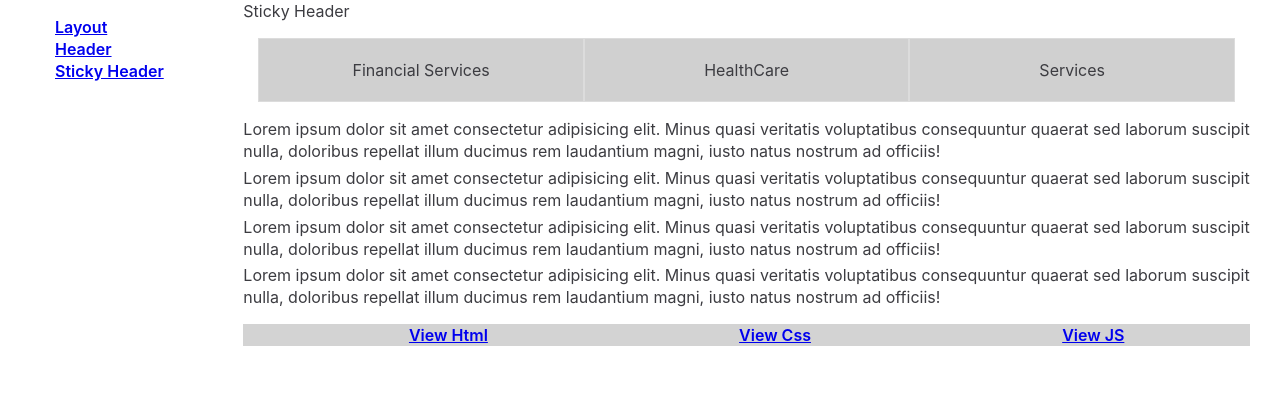
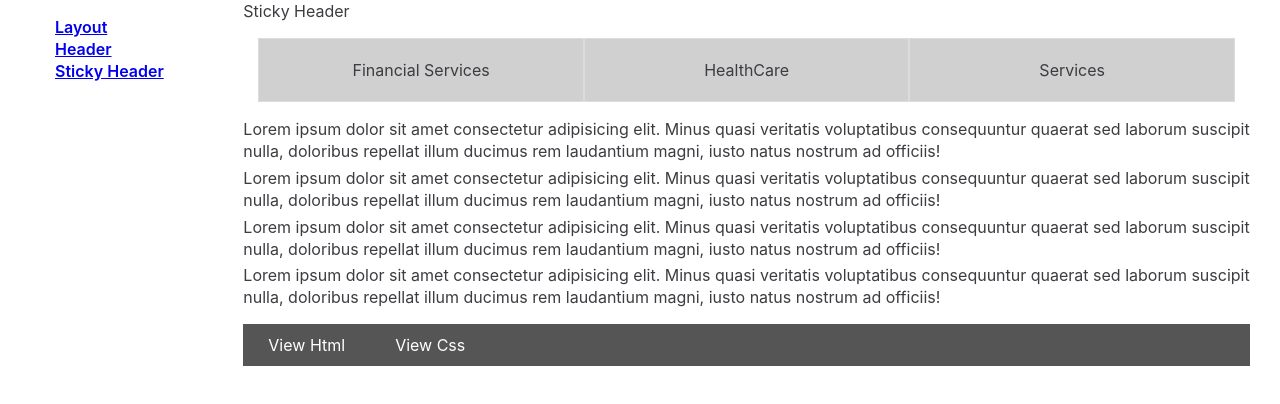
Before and after one commit to sadhna23/vue_boilerplate_atomic_design, a Vue app: page /sticky in a window 1280 px wide. Shown: the top 404 px of the page. Built offline with nearby package versions, Linux system fonts and the light colour scheme; a web font is replaced by a local one.

Commit message:
Implemented tab view

```diff
--- a/src/components/molecules/childRouting.vue
+++ b/src/components/molecules/childRouting.vue
@@ -1,15 +1,12 @@
 <template>
   <div>
-    <ul class="code">
-      <li>
-        <router-link :to="{name:`${compName}.Html`}">View Html</router-link>
-      </li>
-      <li>
-        <router-link :to="{name:`${compName}.Css`}">View Css</router-link>
-      </li>
-      <li>
-        <router-link to="/javascript">View JS</router-link>
-      </li>
+    <ul class="child-routes">
+        <router-link active-class="active" tag="li" :to="{name:`${data.compName}.Html`}">View Html</router-link>
+
+        <router-link active-class="active" tag="li" :to="{name:`${data.compName}.Css`}">View Css</router-link>
+
+        <router-link v-if="data.isJsAvailable" active-class="active" tag="li" to="/javascript">View JS</router-link>
+
     </ul>
     <router-view></router-view>
   </div>
@@ -22,12 +19,12 @@ export default {
   },
   data() {
     return {
-      compName: ""
+      data: {}
     };
   },
   created() {
     this.bus.$on("compName", data => {
-      this.compName = data;
+      this.data = data;
     });
   },
   mounted() {}
@@ -35,9 +32,24 @@ export default {
 </script>
 <style lang="scss">
 @import "@/styles/main.scss";
-.code {
+.child-routes {
   @include flexbox;
-  @include justify-content(space-around);
-  background-color: lightgray;
+  @include justify-content(flex-start);
+  background-color: #555;
+  padding : 0;
+  li{
+    padding:10px 25px;
+    text-decoration:none;
+    color: $text--white;
+    cursor: pointer;
+    &:hover{
+      background-color: $bg--black;
+      color: $text--white !important;
+    }
+  }
 }
+.active{
+      background-color: #4CAF50;
+      color : $bg--black !important;
+    }
 </style>
--- a/src/components/organisms/ImageAtLeft.vue
+++ b/src/components/organisms/ImageAtLeft.vue
@@ -56,7 +56,7 @@ export default {
     background-position: 50% 50%;
     position: absolute;
     right: 0;
-    min-height: 500px;
+    height: 500px;
     width: 100%;
     @include media-breakpoint-down(lg) {
       display: none;
--- a/src/components/organisms/StickyHeader.vue
+++ b/src/components/organisms/StickyHeader.vue
@@ -37,7 +37,11 @@ export default {
     window.addEventListener("scroll", () => {
       this.scrollY = Math.round(window.scrollY);
     });
-    this.bus.$emit("compName", this.$props.compName);
+    let data = {
+      compName : this.$props.compName,
+      isJsAvailable : false
+    }
+    this.bus.$emit("compName", data);
   }
 };
 </script>
--- a/src/views/Layout.vue
+++ b/src/views/Layout.vue
@@ -18,7 +18,11 @@ export default {
     compName: String
   },
   mounted() {
-    this.bus.$emit("compName", this.$props.compName);
+    let data = {
+      compName : this.$props.compName,
+      isJsAvailable : false
+    }
+    this.bus.$emit("compName", data);
   }
 };
 </script>
```
